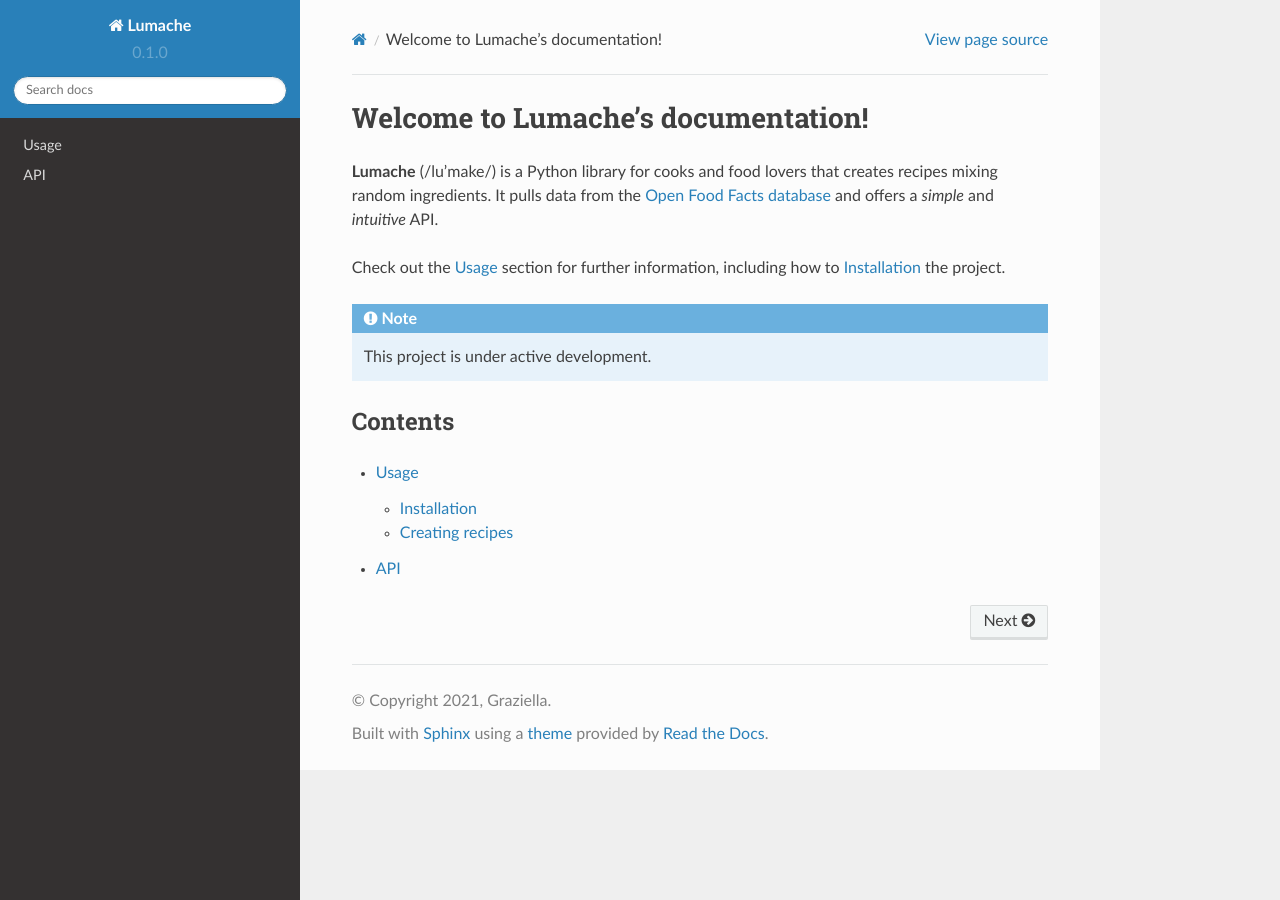
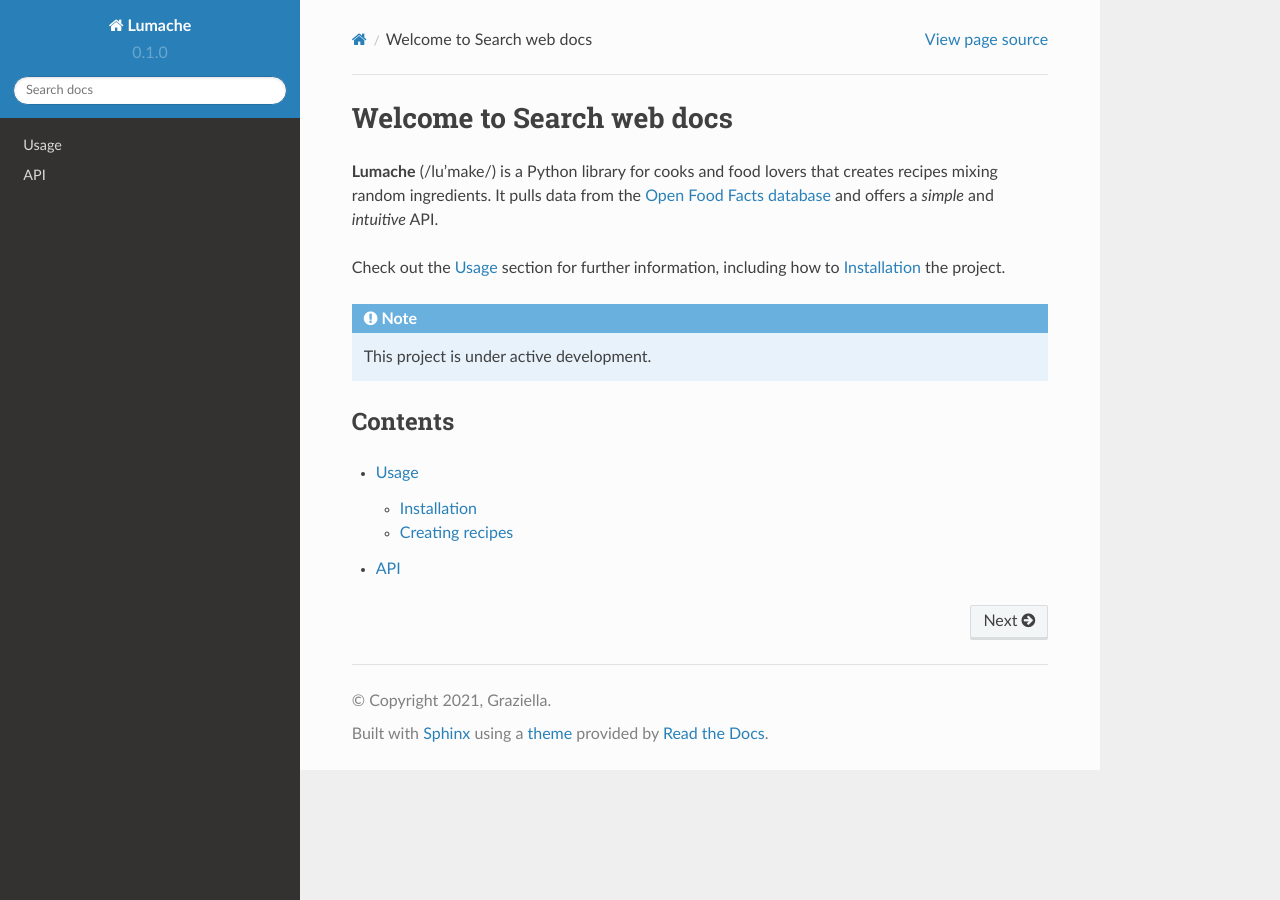
Before and after one commit to Mrdev88/Search-web-docs, a Sphinx documentation site: the page built from docs/source/index.rst, in a window 1280 px wide. Built offline with Sphinx 7.4.7 and the Read the Docs theme 2.0.0, drawn with Linux system fonts in a browser that asks for light colours.

Commit message:
Update index.rst

```diff
--- a/docs/source/index.rst
+++ b/docs/source/index.rst
@@ -1,4 +1,4 @@
-Welcome to Lumache's documentation!
+Welcome to Search web docs
 ===================================
 
 **Lumache** (/lu'make/) is a Python library for cooks and food lovers
```
